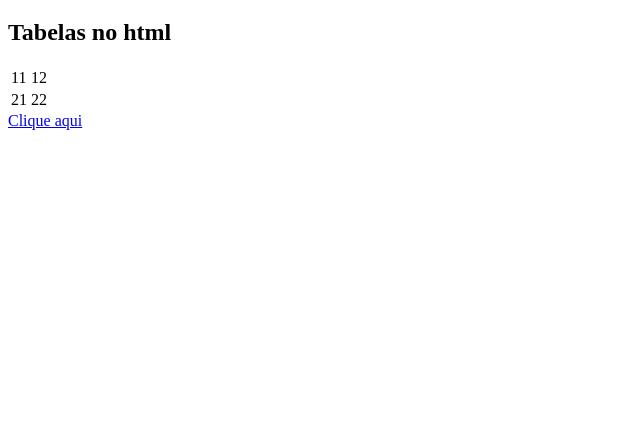
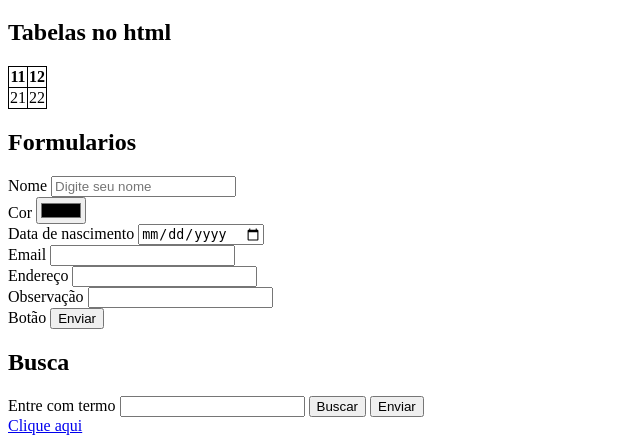
Before and after one commit to bijunkes/PPI, a PHP site: page /pagina2.html in a window 1280 px wide. Shown: the part 1358-1801 px from the top of the page, without its empty margins (0-640 px from the left). Before the commit the page ends 1488 px from the top, so only its background shows below. Run offline with PHP 8.4, Linux system fonts and the light colour scheme.

Commit message:
formularios

```diff
--- a/12/08/2025/pagina1.html
+++ b/12/08/2025/pagina1.html
@@ -11,6 +11,7 @@
     <h2>Listas com comando básicos do git</h2>
     <ul>
         <li><b>git init</b> - Cria um repositório em uma pasta vazia</li>
+        <li><b>git clone urlrepositorio</b> - Clona um repositório</li>
         <li><b>git add</b> - Adiciona modificações do wk no <i>stage</i></li>
         <li><b>git status</b> - Mostra o estado atual do repositório, modificações dos arquivos versionados</li>
         <li><b>git commit</b> - Cria um commit no repositório local</li>
@@ -20,6 +21,7 @@
         <li><b>git branch</b> - Lista as brances do repositório</li>
         <li><b>git checkout</b> - Muda de branch</li>
         <li><b>git checkout -b</b> <nome-da-branch> - Cria e moda para uma nova branch</li>
+        <li><b>git diff</b> - Exibe a diferença entre versões do repositório</li>
     </ul>
     <a href="http://127.0.0.1:5500/12/08/2025/pagina2.html">Clique aqui</a>
 </body>
--- a/12/08/2025/pagina2.html
+++ b/12/08/2025/pagina2.html
@@ -60,8 +60,8 @@
             <h2>Tabelas no html</h2>
             <table>
                 <tr>
-                <td>11</td>
-                <td>12</td>
+                    <th>11</th>
+                    <th>12</th>
                 </tr>
                 <tr>
                     <td>21</td>
@@ -69,6 +69,41 @@
                 </tr>
             </table>
         </div>
+
+        <div>
+            <h2>Formularios</h2>
+            <form action="https://google.com/search" method="get">
+                <label for="nomeusuario">Nome</label>
+                <input id="nomeusuario" type="text"
+                    placeholder="Digite seu nome">
+                <br>
+                <label for="cor">Cor</label>
+                <input id="cor" type="color">
+                <br>
+                <label for="datanascimento">Data de nascimento</label>
+                <input id="datanascimento" type="date">
+                <br>
+                <label for="email">Email</label>
+                <input id="email" type="email">
+                <br>
+                <label for="endereco">Endereço</label>
+                <input id="endereco" type="text">
+                <br>
+                <label for="obs">Observação</label>
+                <input id="obs" type="text">
+                <br>
+                <label for="botao">Botão</label>
+                <input id="botao" type="button" value="Enviar">
+                <br>
+            </form>
+            <form action="https://google.com/search" method="get">
+                <h2>Busca</h2>
+                <label for="key">Entre com termo</label>
+                <input type="text" id="key" name="q">
+                <button>Buscar</button>
+                <input type="submit" value="Enviar">
+            </form>
+        </div>
         <a href="http://127.0.0.1:5500/12/08/2025/page.html">Clique aqui</a>
     </body>
 </html>
--- a/12/08/2025/style2.css
+++ b/12/08/2025/style2.css
@@ -3,3 +3,8 @@ img {
     max-width: 400px;
     border-radius: 10px;
 }
+
+table, tr, td, th {
+    border-collapse: collapse;
+    border: 1px solid;
+}
```
Lines whose indentation alone changed are shown as unchanged.
